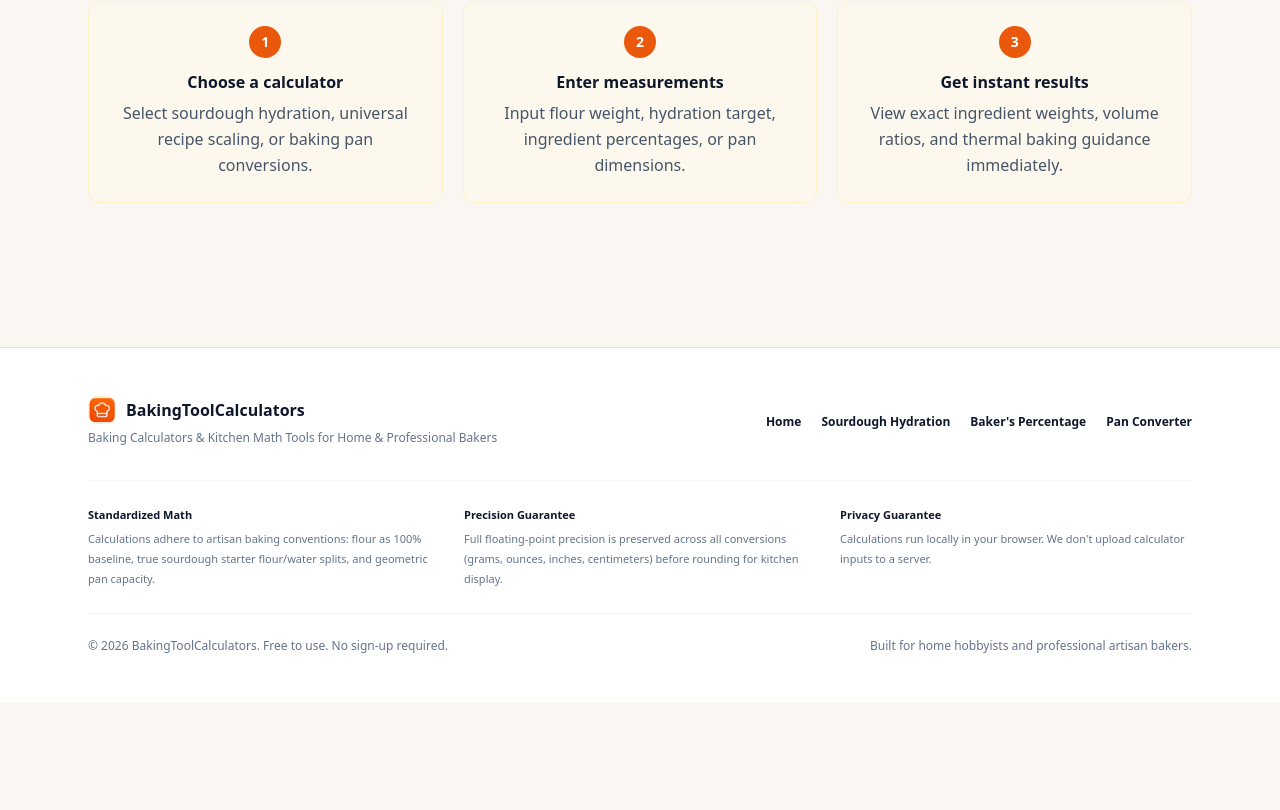
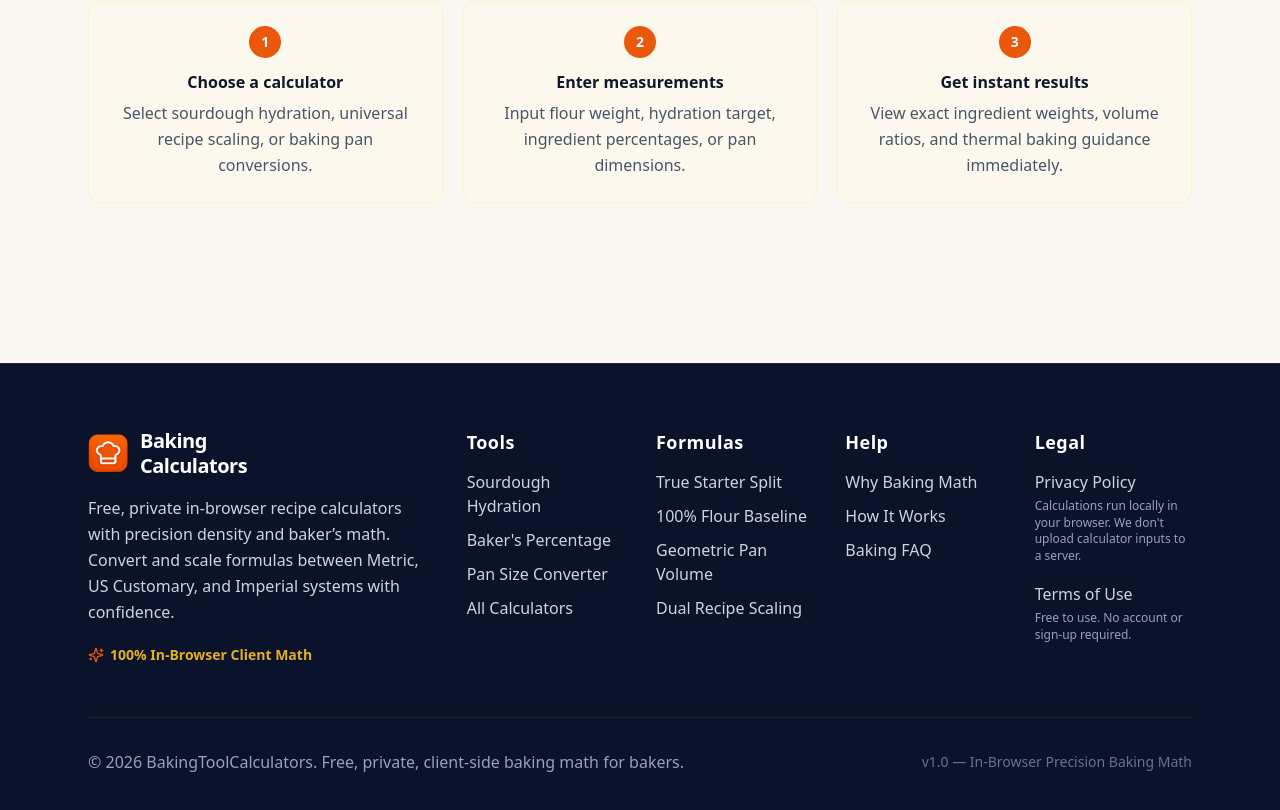
Before and after one commit to azhero911/bakingtoolchecker.com, a Next.js app: page / in a window 1280 px wide. Shown: the part 1644-2454 px from the top of the page. Before the commit the page ends 2346 px from the top, so only its background shows below. Built offline with nearby package versions, Linux system fonts and the light colour scheme; no server answers.

Commit message:
feat(ui): redesign footer to dark navy multi-column layout with 16px readable font matching reference

```diff
--- a/src/app/page.tsx
+++ b/src/app/page.tsx
@@ -244,7 +244,7 @@ export default function HomePage() {
       </div>
 
       {/* WHY PRECISION BAKING MATH? */}
-      <section className="bg-white rounded-2xl border border-bakery-border p-6 sm:p-8 mb-14 shadow-xs">
+      <section id="why-precision-baking-math" className="bg-white rounded-2xl border border-bakery-border p-6 sm:p-8 mb-14 shadow-xs scroll-mt-24">
         <h2 className="text-xl sm:text-2xl font-bold text-bakery-dark tracking-tight mb-2">
           Why Precision Baking Math Matters
         </h2>
@@ -286,7 +286,7 @@ export default function HomePage() {
       </section>
 
       {/* HOW IT WORKS (3 Simple Steps) */}
-      <section className="mb-8">
+      <section id="how-it-works" className="mb-8 scroll-mt-24">
         <div className="text-center max-w-lg mx-auto mb-8">
           <h2 className="text-xl sm:text-2xl font-bold text-bakery-dark tracking-tight">
             How It Works
--- a/src/components/layout/Footer.tsx
+++ b/src/components/layout/Footer.tsx
@@ -1,64 +1,196 @@
 import React from 'react';
 import Link from 'next/link';
 import Image from 'next/image';
-import { SITE_NAME, SITE_TAGLINE } from '@/config/site';
+import { SITE_NAME } from '@/config/site';
+import { Sparkles } from 'lucide-react';
 
 export default function Footer() {
   return (
-    <footer className="bg-white border-t border-bakery-border py-12 mt-16 text-bakery-muted text-sm">
+    <footer className="bg-[#0B132B] text-slate-300 pt-16 pb-12 mt-20 border-t border-slate-800">
       <div className="max-w-6xl mx-auto px-4 sm:px-6">
-        <div className="flex flex-col md:flex-row justify-between items-start md:items-center gap-6 pb-8 border-b border-stone-100">
-          <div className="space-y-1 max-w-md">
-            <div className="flex items-center gap-2.5">
-              <div className="relative w-7 h-7 rounded-lg overflow-hidden border border-orange-200/50 flex-shrink-0">
+        {/* Main Footer Multi-Column Grid */}
+        <div className="grid grid-cols-1 md:grid-cols-2 lg:grid-cols-12 gap-10 lg:gap-8 pb-12 border-b border-slate-800/80">
+          {/* Col 1: Brand & Tagline (5 cols on lg) */}
+          <div className="lg:col-span-4 space-y-4">
+            <Link href="/" className="inline-flex items-center gap-3 group">
+              <div className="relative w-10 h-10 rounded-xl overflow-hidden shadow-sm flex-shrink-0">
                 <Image
                   src="/images/logo.png"
                   alt={`${SITE_NAME} Logo`}
-                  width={28}
-                  height={28}
+                  width={40}
+                  height={40}
                   className="w-full h-full object-contain"
                 />
               </div>
-              <span className="font-extrabold text-base text-bakery-dark">{SITE_NAME}</span>
+              <div className="flex flex-col">
+                <span className="font-extrabold text-xl text-white tracking-tight leading-tight">
+                  Baking
+                </span>
+                <span className="font-extrabold text-xl text-white tracking-tight leading-tight">
+                  Calculators
+                </span>
+              </div>
+            </Link>
+
+            <p className="text-base text-slate-300 leading-relaxed max-w-sm">
+              Free, private in-browser recipe calculators with precision density and baker’s math. Convert and scale formulas between Metric, US Customary, and Imperial systems with confidence.
+            </p>
+
+            <div className="inline-flex items-center gap-1.5 text-sm font-semibold text-amber-400/90 pt-1">
+              <Sparkles className="w-4 h-4 text-bakery-accent" />
+              <span>100% In-Browser Client Math</span>
             </div>
-            <p className="text-xs text-bakery-subtle leading-relaxed">{SITE_TAGLINE}</p>
           </div>
 
-          <div className="flex flex-wrap gap-5 text-xs font-bold text-bakery-dark">
-            <Link href="/" className="hover:text-bakery-accent transition-colors">
-              Home
-            </Link>
-            <Link href="/tools/sourdough-hydration-calculator" className="hover:text-bakery-accent transition-colors">
-              Sourdough Hydration
-            </Link>
-            <Link href="/tools/bakers-percentage-calculator" className="hover:text-bakery-accent transition-colors">
-              Baker's Percentage
-            </Link>
-            <Link href="/tools/baking-pan-converter" className="hover:text-bakery-accent transition-colors">
-              Pan Converter
-            </Link>
+          {/* Col 2: Tools (2 cols) */}
+          <div className="lg:col-span-2 space-y-3.5">
+            <h4 className="text-base sm:text-lg font-bold text-white tracking-wide">
+              Tools
+            </h4>
+            <ul className="space-y-2.5 text-base">
+              <li>
+                <Link
+                  href="/tools/sourdough-hydration-calculator"
+                  className="text-slate-300 hover:text-white hover:underline transition-colors"
+                >
+                  Sourdough Hydration
+                </Link>
+              </li>
+              <li>
+                <Link
+                  href="/tools/bakers-percentage-calculator"
+                  className="text-slate-300 hover:text-white hover:underline transition-colors"
+                >
+                  Baker's Percentage
+                </Link>
+              </li>
+              <li>
+                <Link
+                  href="/tools/baking-pan-converter"
+                  className="text-slate-300 hover:text-white hover:underline transition-colors"
+                >
+                  Pan Size Converter
+                </Link>
+              </li>
+              <li>
+                <Link
+                  href="/#calculators"
+                  className="text-slate-300 hover:text-white hover:underline transition-colors"
+                >
+                  All Calculators
+                </Link>
+              </li>
+            </ul>
+          </div>
+
+          {/* Col 3: Formulas & Math (2 cols) */}
+          <div className="lg:col-span-2 space-y-3.5">
+            <h4 className="text-base sm:text-lg font-bold text-white tracking-wide">
+              Formulas
+            </h4>
+            <ul className="space-y-2.5 text-base">
+              <li>
+                <Link
+                  href="/tools/sourdough-hydration-calculator"
+                  className="text-slate-300 hover:text-white hover:underline transition-colors"
+                >
+                  True Starter Split
+                </Link>
+              </li>
+              <li>
+                <Link
+                  href="/tools/bakers-percentage-calculator"
+                  className="text-slate-300 hover:text-white hover:underline transition-colors"
+                >
+                  100% Flour Baseline
+                </Link>
+              </li>
+              <li>
+                <Link
+                  href="/tools/baking-pan-converter"
+                  className="text-slate-300 hover:text-white hover:underline transition-colors"
+                >
+                  Geometric Pan Volume
+                </Link>
+              </li>
+              <li>
+                <Link
+                  href="/tools/bakers-percentage-calculator"
+                  className="text-slate-300 hover:text-white hover:underline transition-colors"
+                >
+                  Dual Recipe Scaling
+                </Link>
+              </li>
+            </ul>
+          </div>
+
+          {/* Col 4: Help & Trust (2 cols) */}
+          <div className="lg:col-span-2 space-y-3.5">
+            <h4 className="text-base sm:text-lg font-bold text-white tracking-wide">
+              Help
+            </h4>
+            <ul className="space-y-2.5 text-base">
+              <li>
+                <Link
+                  href="/#why-precision-baking-math"
+                  className="text-slate-300 hover:text-white hover:underline transition-colors"
+                >
+                  Why Baking Math
+                </Link>
+              </li>
+              <li>
+                <Link
+                  href="/#how-it-works"
+                  className="text-slate-300 hover:text-white hover:underline transition-colors"
+                >
+                  How It Works
+                </Link>
+              </li>
+              <li>
+                <Link
+                  href="/tools/sourdough-hydration-calculator"
+                  className="text-slate-300 hover:text-white hover:underline transition-colors"
+                >
+                  Baking FAQ
+                </Link>
+              </li>
+            </ul>
+          </div>
+
+          {/* Col 5: Legal & Privacy (2 cols) */}
+          <div className="lg:col-span-2 space-y-3.5">
+            <h4 className="text-base sm:text-lg font-bold text-white tracking-wide">
+              Legal
+            </h4>
+            <ul className="space-y-2.5 text-base">
+              <li>
+                <span className="text-slate-300 block">
+                  Privacy Policy
+                </span>
+                <span className="text-xs text-slate-400 block mt-1 leading-snug">
+                  Calculations run locally in your browser. We don't upload calculator inputs to a server.
+                </span>
+              </li>
+              <li className="pt-2">
+                <span className="text-slate-300 block">
+                  Terms of Use
+                </span>
+                <span className="text-xs text-slate-400 block mt-1 leading-snug">
+                  Free to use. No account or sign-up required.
+                </span>
+              </li>
+            </ul>
           </div>
         </div>
 
-        {/* Formula & Method Transparency */}
-        <div className="py-6 border-b border-stone-100 grid grid-cols-1 md:grid-cols-3 gap-6 text-[11px] text-bakery-subtle">
-          <div>
-            <span className="font-bold text-bakery-dark block mb-1">Standardized Math</span>
-            <p>Calculations adhere to artisan baking conventions: flour as 100% baseline, true sourdough starter flour/water splits, and geometric pan capacity.</p>
-          </div>
-          <div>
-            <span className="font-bold text-bakery-dark block mb-1">Precision Guarantee</span>
-            <p>Full floating-point precision is preserved across all conversions (grams, ounces, inches, centimeters) before rounding for kitchen display.</p>
-          </div>
-          <div>
-            <span className="font-bold text-bakery-dark block mb-1">Privacy Guarantee</span>
-            <p>Calculations run locally in your browser. We don't upload calculator inputs to a server.</p>
-          </div>
-        </div>
-
-        <div className="pt-6 flex flex-col sm:flex-row justify-between items-center gap-3 text-xs text-bakery-subtle">
-          <p>© {new Date().getFullYear()} {SITE_NAME}. Free to use. No sign-up required.</p>
-          <p>Built for home hobbyists and professional artisan bakers.</p>
+        {/* Bottom Bar */}
+        <div className="pt-8 flex flex-col sm:flex-row justify-between items-center gap-4 text-sm sm:text-base text-slate-400">
+          <p>
+            © {new Date().getFullYear()} {SITE_NAME}. Free, private, client-side baking math for bakers.
+          </p>
+          <p className="text-xs sm:text-sm text-slate-500">
+            v1.0 — In-Browser Precision Baking Math
+          </p>
         </div>
       </div>
     </footer>
```
